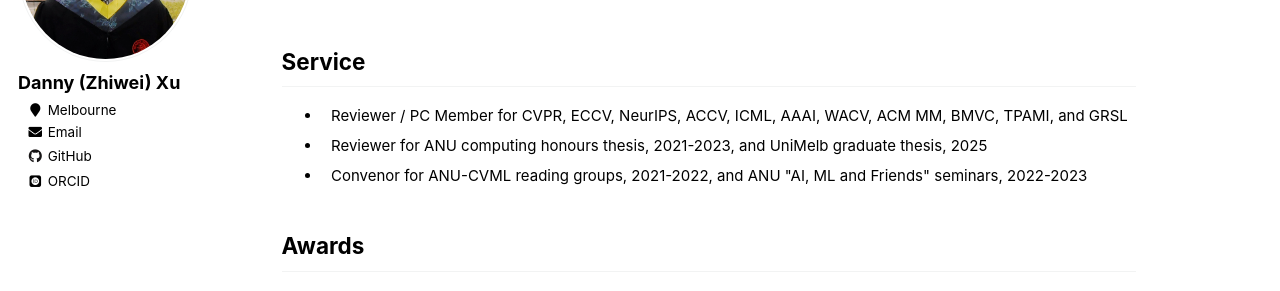
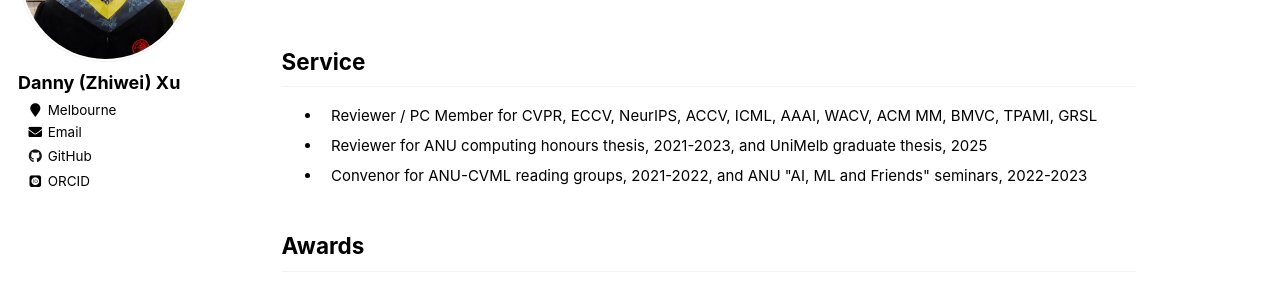
Before and after one commit to zwxu064/zwxu064.github.io, a Jekyll site: the page built from _pages/about.html, in a window 1280 px wide and 900 px high, scrolled down 3378 px. Shown: the part 154-445 px from the top of the window. Built offline with Jekyll 4.4.1, drawn with Linux system fonts in a browser that asks for light colours; some web fonts are replaced.

Commit message:
Update about.html

```diff
--- a/_pages/about.html
+++ b/_pages/about.html
@@ -493,7 +493,7 @@
 
 <h2 id="service">Service</h2>
   <ul>
-    <li><div>Reviewer / PC Member for CVPR, ECCV, NeurIPS, ACCV, ICML, AAAI, WACV, ACM MM, BMVC, TPAMI, and GRSL</div>
+    <li><div>Reviewer / PC Member for CVPR, ECCV, NeurIPS, ACCV, ICML, AAAI, WACV, ACM MM, BMVC, TPAMI, GRSL</div>
 	<li><div>Reviewer for ANU computing honours thesis, 2021-2023, and UniMelb graduate thesis, 2025</div>
     <li><div>Convenor for ANU-CVML reading groups, 2021-2022, and ANU <a style="color: inherit;" href="https://cs.anu.edu.au/ai-ml-friends/", target="_blank">"AI, ML and Friends"</a> seminars, 2022-2023</div>
   </ul>
```
